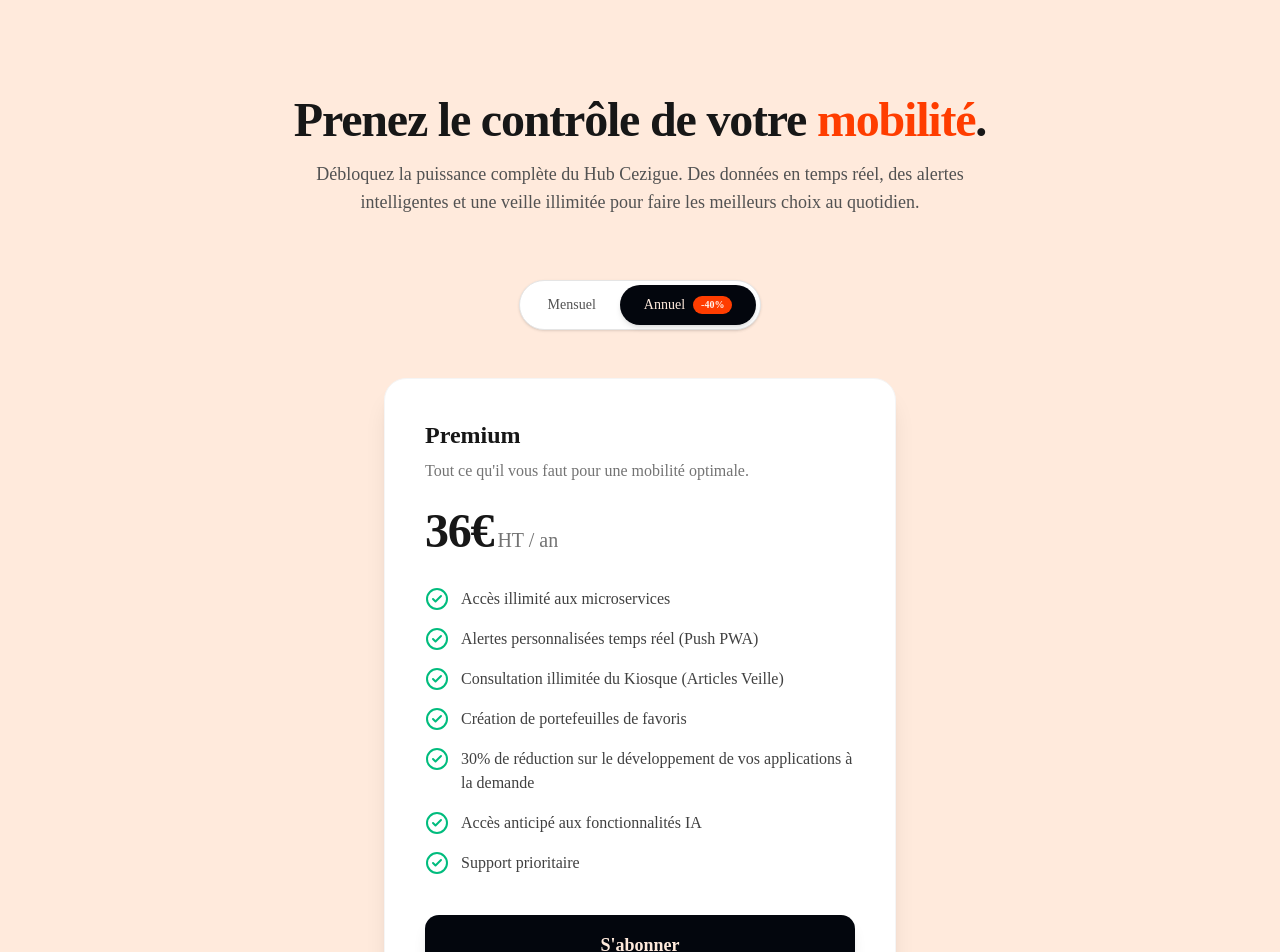
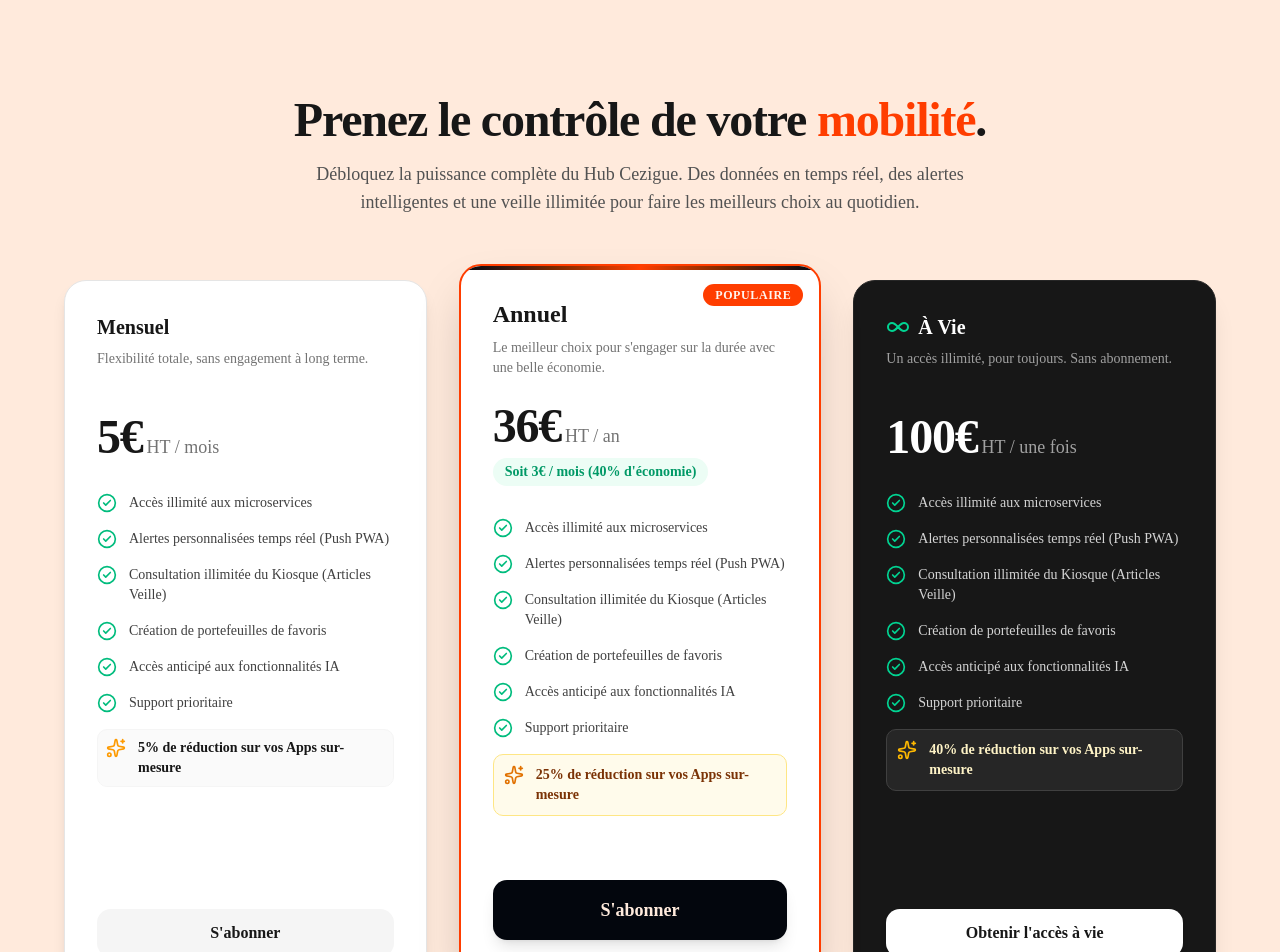
Before and after one commit to Stricoire/Cezigue, a Next.js app: page /pricing in a window 1280 px wide. Shown: the top 952 px of the page. Built offline with nearby package versions, Linux system fonts and the light colour scheme; no server answers.

Commit message:
stripe v2

```diff
--- a/src/app/api/checkout/stripe/route.ts
+++ b/src/app/api/checkout/stripe/route.ts
@@ -14,7 +14,7 @@
 export async function POST(req: Request) {
   try {
     const body = await req.json();
-    const { priceId, userId } = body;
+    const { priceId, userId, mode = 'subscription' } = body;
 
     if (!priceId || !userId) {
       return NextResponse.json({ error: 'Missing priceId or userId' }, { status: 400 });
@@ -42,7 +42,9 @@
           quantity: 1,
         },
       ],
-      mode: 'subscription',
+      mode: mode as Stripe.Checkout.SessionCreateParams.Mode,
+      automatic_tax: { enabled: true }, // Active le calcul automatique de la TVA
+      billing_address_collection: 'required', // Obligatoire pour calculer la TVA selon le pays
       success_url: `${process.env.NEXT_PUBLIC_SITE_URL || 'http://localhost:3000'}/dashboard/billing?success=true`,
       cancel_url: `${process.env.NEXT_PUBLIC_SITE_URL || 'http://localhost:3000'}/pricing?canceled=true`,
       client_reference_id: userId, // CRUCIAL: Permet au webhook de savoir qui a payé !
--- a/src/app/api/webhooks/stripe/route.ts
+++ b/src/app/api/webhooks/stripe/route.ts
@@ -39,16 +39,17 @@
         // Le userId a été passé via client_reference_id lors de la création de la session
         const userId = session.client_reference_id;
         const customerId = session.customer as string;
-        const subscriptionId = session.subscription as string;
+        const subscriptionId = session.subscription as string | null;
+        const isLifetime = session.mode === 'payment';
 
         if (userId) {
-          // L'utilisateur vient de s'abonner avec succès, on enregistre son customer_id
+          // L'utilisateur vient de s'abonner avec succès ou d'acheter l'accès à vie
           await supabaseAdmin
             .from('user_preferences')
             .update({
               stripe_customer_id: customerId,
-              stripe_subscription_id: subscriptionId,
-              subscription_status: 'ACTIVE'
+              stripe_subscription_id: subscriptionId || null,
+              subscription_status: isLifetime ? 'LIFETIME' : 'ACTIVE'
             })
             .eq('id', userId);
         }
--- a/src/app/dashboard/billing/page.tsx
+++ b/src/app/dashboard/billing/page.tsx
@@ -6,7 +6,7 @@
 import { createClient } from "@/utils/supabase/client";
 
 export default function BillingDashboard() {
-  const [subscriptionStatus, setSubscriptionStatus] = useState<"ACTIVE" | "CANCELLED" | "EXPIRED" | "NONE">("NONE");
+  const [subscriptionStatus, setSubscriptionStatus] = useState<"ACTIVE" | "CANCELLED" | "EXPIRED" | "LIFETIME" | "NONE">("NONE");
   const [userId, setUserId] = useState<string | null>(null);
   const [loading, setLoading] = useState(true);
   const [isPortalLoading, setIsPortalLoading] = useState(false);
@@ -94,8 +94,13 @@
                       <CheckCircle2 className="w-3 h-3 mr-1" />
                       Actif
                     </span>
+                  ) : subscriptionStatus === "LIFETIME" ? (
+                    <span className="inline-flex items-center px-2.5 py-0.5 rounded-full text-xs font-medium bg-amber-100 text-amber-800">
+                      <CheckCircle2 className="w-3 h-3 mr-1" />
+                      Accès À Vie
+                    </span>
                   ) : subscriptionStatus === "CANCELLED" ? (
-                    <span className="inline-flex items-center px-2.5 py-0.5 rounded-full text-xs font-medium bg-amber-100 text-amber-800">
+                    <span className="inline-flex items-center px-2.5 py-0.5 rounded-full text-xs font-medium bg-red-100 text-red-800">
                       <AlertCircle className="w-3 h-3 mr-1" />
                       En cours de résiliation (Actif jusqu'à la fin de la période)
                     </span>
@@ -127,7 +132,7 @@
                     ) : (
                       <ExternalLink className="w-4 h-4" />
                     )}
-                    Gérer mon abonnement (Portail)
+                    {subscriptionStatus === "LIFETIME" ? "Accéder à mes factures" : "Gérer mon abonnement (Portail)"}
                   </button>
                 ) : (
                   <Link
--- a/src/app/pricing/page.tsx
+++ b/src/app/pricing/page.tsx
@@ -1,17 +1,17 @@
 "use client";
 
 import { useState, useEffect } from "react";
-import { CheckCircle2, ArrowRight, Loader2 } from "lucide-react";
+import { CheckCircle2, ArrowRight, Loader2, Sparkles, Infinity } from "lucide-react";
 import Link from "next/link";
 import { createClient } from "@/utils/supabase/client";
 
 const STRIPE_PRICE_MONTHLY_ID = process.env.NEXT_PUBLIC_STRIPE_PRICE_MONTHLY_ID || "";
 const STRIPE_PRICE_ANNUAL_ID = process.env.NEXT_PUBLIC_STRIPE_PRICE_ANNUAL_ID || "";
+const STRIPE_PRICE_LIFETIME_ID = process.env.NEXT_PUBLIC_STRIPE_PRICE_LIFETIME_ID || "";
 
 export default function PricingPage() {
-  const [isAnnual, setIsAnnual] = useState(true);
   const [userId, setUserId] = useState<string | null>(null);
-  const [isLoading, setIsLoading] = useState(false);
+  const [loadingPlan, setLoadingPlan] = useState<string | null>(null);
 
   useEffect(() => {
     const fetchUser = async () => {
@@ -24,31 +24,36 @@
     fetchUser();
   }, []);
 
-  const features = [
+  const coreFeatures = [
     "Accès illimité aux microservices",
     "Alertes personnalisées temps réel (Push PWA)",
     "Consultation illimitée du Kiosque (Articles Veille)",
     "Création de portefeuilles de favoris",
-    "30% de réduction sur le développement de vos applications à la demande",
     "Accès anticipé aux fonctionnalités IA",
     "Support prioritaire"
   ];
 
-  const handleSubscribe = async () => {
+  const handleSubscribe = async (priceId: string, planName: string, mode: 'subscription' | 'payment') => {
     if (!userId) {
-      alert("Veuillez vous connecter pour vous abonner.");
+      alert("Veuillez vous connecter pour choisir une offre.");
       window.location.href = "/login?redirect=/pricing";
       return;
     }
 
-    setIsLoading(true);
+    if (!priceId) {
+      alert("Cette offre n'est pas encore configurée.");
+      return;
+    }
+
+    setLoadingPlan(planName);
     try {
       const response = await fetch("/api/checkout/stripe", {
         method: "POST",
         headers: { "Content-Type": "application/json" },
         body: JSON.stringify({
-          priceId: isAnnual ? STRIPE_PRICE_ANNUAL_ID : STRIPE_PRICE_MONTHLY_ID,
+          priceId: priceId,
           userId: userId,
+          mode: mode
         }),
       });
 
@@ -61,13 +66,13 @@
     } catch (error) {
       console.error(error);
       alert("Une erreur est survenue.");
-      setIsLoading(false);
+      setLoadingPlan(null);
     }
   };
 
   return (
-    <div className="min-h-screen bg-background flex flex-col pt-24 pb-12">
-      <div className="max-w-4xl mx-auto px-4 w-full">
+    <div className="min-h-screen bg-background flex flex-col pt-24 pb-12 overflow-x-hidden">
+      <div className="max-w-7xl mx-auto px-4 w-full">
         {/* Header */}
         <div className="text-center mb-16">
           <h1 className="text-4xl md:text-5xl font-bold tracking-tight text-neutral-900 mb-4">
@@ -78,79 +83,131 @@
           </p>
         </div>
 
-        {/* Toggle Billing */}
-        <div className="flex justify-center mb-12">
-          <div className="bg-white p-1 rounded-full shadow-sm border border-neutral-200 inline-flex">
+        {/* Pricing Cards Grid */}
+        <div className="grid grid-cols-1 md:grid-cols-3 gap-8 max-w-6xl mx-auto items-start">
+
+          {/* Mensuel */}
+          <div className="bg-white rounded-3xl shadow-lg overflow-hidden border border-neutral-200 flex flex-col h-full hover:shadow-xl transition-shadow">
+            <div className="p-8 flex-grow">
+              <h3 className="text-xl font-bold text-neutral-900 mb-2">Mensuel</h3>
+              <p className="text-sm text-neutral-500 mb-6 min-h-[40px]">Flexibilité totale, sans engagement à long terme.</p>
+
+              <div className="mb-8 flex items-baseline text-neutral-900">
+                <span className="text-5xl font-extrabold tracking-tight">5€</span>
+                <span className="text-lg font-medium text-neutral-500 ml-1">HT / mois</span>
+              </div>
+
+              <ul className="space-y-4 mb-8">
+                {coreFeatures.map((feature, idx) => (
+                  <li key={idx} className="flex items-start text-sm">
+                    <CheckCircle2 className="h-5 w-5 text-emerald-500 shrink-0 mr-3" />
+                    <span className="text-neutral-700">{feature}</span>
+                  </li>
+                ))}
+                <li className="flex items-start text-sm font-semibold bg-neutral-50 p-2 rounded-lg border border-neutral-100">
+                  <Sparkles className="h-5 w-5 text-amber-500 shrink-0 mr-3" />
+                  <span className="text-neutral-900">5% de réduction sur vos Apps sur-mesure</span>
+                </li>
+              </ul>
+            </div>
+            <div className="p-8 pt-0 mt-auto">
               <button
-              onClick={() => setIsAnnual(false)}
-              className={`px-6 py-2.5 rounded-full text-sm font-medium transition-all ${
-                !isAnnual
-                  ? "bg-primary text-primary-foreground shadow-md"
-                  : "text-neutral-600 hover:text-neutral-900 hover:bg-neutral-50"
-              }`}
+                onClick={() => handleSubscribe(STRIPE_PRICE_MONTHLY_ID, 'mensuel', 'subscription')}
+                disabled={loadingPlan !== null || !STRIPE_PRICE_MONTHLY_ID}
+                className="w-full py-3 px-6 rounded-xl bg-neutral-100 text-neutral-900 font-bold hover:bg-neutral-200 transition-all disabled:opacity-50 disabled:cursor-not-allowed flex items-center justify-center"
               >
-              Mensuel
-            </button>
-            <button
-              onClick={() => setIsAnnual(true)}
-              className={`px-6 py-2.5 rounded-full text-sm font-medium transition-all flex items-center gap-2 ${
-                isAnnual
-                  ? "bg-primary text-primary-foreground shadow-md"
-                  : "text-neutral-600 hover:text-neutral-900 hover:bg-neutral-50"
-              }`}
-            >
-              Annuel
-              <span className="bg-secondary text-secondary-foreground text-[10px] px-2 py-0.5 rounded-full font-bold">
-                -40%
-              </span>
+                {loadingPlan === 'mensuel' ? <Loader2 className="w-5 h-5 animate-spin" /> : "S'abonner"}
               </button>
             </div>
           </div>
 
-        {/* Pricing Card */}
-        <div className="max-w-lg mx-auto bg-white rounded-3xl shadow-xl overflow-hidden border border-neutral-100">
-          <div className="p-8 sm:p-10">
-            <h3 className="text-2xl font-bold text-neutral-900 mb-2">Premium</h3>
-            <p className="text-neutral-500 mb-6">Tout ce qu'il vous faut pour une mobilité optimale.</p>
-
-            <div className="mb-8 flex items-baseline text-neutral-900">
-              <span className="text-5xl font-extrabold tracking-tight">
-                {isAnnual ? "36" : "5"}€
-              </span>
-              <span className="text-xl font-medium text-neutral-500 ml-1">
-                HT / {isAnnual ? "an" : "mois"}
+          {/* Annuel (Highlighted) */}
+          <div className="bg-white rounded-3xl shadow-2xl overflow-hidden border-2 border-secondary relative flex flex-col h-full transform md:-translate-y-4">
+            <div className="absolute top-0 inset-x-0 h-1 bg-gradient-to-r from-primary via-secondary to-primary"></div>
+            <div className="absolute top-4 right-4">
+              <span className="bg-secondary text-secondary-foreground text-xs font-bold px-3 py-1 rounded-full uppercase tracking-wider">
+                Populaire
               </span>
             </div>
+            <div className="p-8 flex-grow">
+              <h3 className="text-2xl font-bold text-neutral-900 mb-2">Annuel</h3>
+              <p className="text-sm text-neutral-500 mb-6 min-h-[40px]">Le meilleur choix pour s'engager sur la durée avec une belle économie.</p>
 
-            <ul className="space-y-4 mb-10">
-              {features.map((feature, idx) => (
-                <li key={idx} className="flex items-start">
-                  <CheckCircle2 className="h-6 w-6 text-emerald-500 shrink-0 mr-3" />
+              <div className="mb-2 flex items-baseline text-neutral-900">
+                <span className="text-5xl font-extrabold tracking-tight">36€</span>
+                <span className="text-lg font-medium text-neutral-500 ml-1">HT / an</span>
+              </div>
+              <div className="mb-8 text-sm text-emerald-600 font-semibold bg-emerald-50 inline-block px-3 py-1 rounded-full">
+                Soit 3€ / mois (40% d'économie)
+              </div>
+
+              <ul className="space-y-4 mb-8">
+                {coreFeatures.map((feature, idx) => (
+                  <li key={idx} className="flex items-start text-sm">
+                    <CheckCircle2 className="h-5 w-5 text-emerald-500 shrink-0 mr-3" />
                     <span className="text-neutral-700">{feature}</span>
                   </li>
                 ))}
+                <li className="flex items-start text-sm font-bold bg-amber-50 p-2.5 rounded-lg border border-amber-200">
+                  <Sparkles className="h-5 w-5 text-amber-600 shrink-0 mr-3" />
+                  <span className="text-amber-900">25% de réduction sur vos Apps sur-mesure</span>
+                </li>
               </ul>
-
+            </div>
+            <div className="p-8 pt-0 mt-auto">
               <button
-              onClick={handleSubscribe}
-              disabled={isLoading || !STRIPE_PRICE_MONTHLY_ID}
+                onClick={() => handleSubscribe(STRIPE_PRICE_ANNUAL_ID, 'annuel', 'subscription')}
+                disabled={loadingPlan !== null || !STRIPE_PRICE_ANNUAL_ID}
                 className="w-full py-4 px-6 rounded-xl bg-foreground text-background font-bold text-lg hover:bg-foreground/90 transition-all shadow-lg hover:shadow-xl disabled:opacity-50 disabled:cursor-not-allowed flex items-center justify-center"
               >
-              {isLoading ? (
-                <Loader2 className="w-6 h-6 animate-spin" />
-              ) : (
-                "S'abonner"
-              )}
+                {loadingPlan === 'annuel' ? <Loader2 className="w-6 h-6 animate-spin" /> : "S'abonner"}
               </button>
-
-            <div className="mt-6 text-center text-sm text-neutral-500">
-              Paiement 100% sécurisé via Stripe. Sans engagement.
-            </div>
             </div>
           </div>
 
-        <div className="text-center mt-12">
-           <Link href="/services" className="text-neutral-500 hover:text-neutral-900 flex items-center justify-center gap-2 transition-colors">
+          {/* À Vie */}
+          <div className="bg-neutral-900 text-white rounded-3xl shadow-xl overflow-hidden border border-neutral-800 flex flex-col h-full hover:shadow-2xl transition-shadow">
+            <div className="p-8 flex-grow">
+              <div className="flex items-center gap-2 mb-2">
+                <Infinity className="w-6 h-6 text-emerald-400" />
+                <h3 className="text-xl font-bold text-white">À Vie</h3>
+              </div>
+              <p className="text-sm text-neutral-400 mb-6 min-h-[40px]">Un accès illimité, pour toujours. Sans abonnement.</p>
+
+              <div className="mb-8 flex items-baseline text-white">
+                <span className="text-5xl font-extrabold tracking-tight">100€</span>
+                <span className="text-lg font-medium text-neutral-400 ml-1">HT / une fois</span>
+              </div>
+
+              <ul className="space-y-4 mb-8">
+                {coreFeatures.map((feature, idx) => (
+                  <li key={idx} className="flex items-start text-sm">
+                    <CheckCircle2 className="h-5 w-5 text-emerald-400 shrink-0 mr-3" />
+                    <span className="text-neutral-300">{feature}</span>
+                  </li>
+                ))}
+                <li className="flex items-start text-sm font-bold bg-neutral-800 p-2.5 rounded-lg border border-neutral-700">
+                  <Sparkles className="h-5 w-5 text-amber-400 shrink-0 mr-3" />
+                  <span className="text-amber-100">40% de réduction sur vos Apps sur-mesure</span>
+                </li>
+              </ul>
+            </div>
+            <div className="p-8 pt-0 mt-auto">
+              <button
+                onClick={() => handleSubscribe(STRIPE_PRICE_LIFETIME_ID, 'lifetime', 'payment')}
+                disabled={loadingPlan !== null || !STRIPE_PRICE_LIFETIME_ID}
+                className="w-full py-3 px-6 rounded-xl bg-white text-neutral-900 font-bold hover:bg-neutral-100 transition-all shadow-md disabled:opacity-50 disabled:cursor-not-allowed flex items-center justify-center"
+              >
+                {loadingPlan === 'lifetime' ? <Loader2 className="w-5 h-5 animate-spin" /> : "Obtenir l'accès à vie"}
+              </button>
+            </div>
+          </div>
+
+        </div>
+
+        <div className="text-center mt-16">
+          <p className="text-sm text-neutral-500 mb-6">Paiement 100% sécurisé via Stripe.</p>
+          <Link href="/services" className="text-neutral-500 hover:text-neutral-900 inline-flex items-center gap-2 transition-colors">
             <ArrowRight className="h-4 w-4 rotate-180" />
             Retourner aux services gratuits
           </Link>
```
Lines whose indentation alone changed are shown as unchanged.
